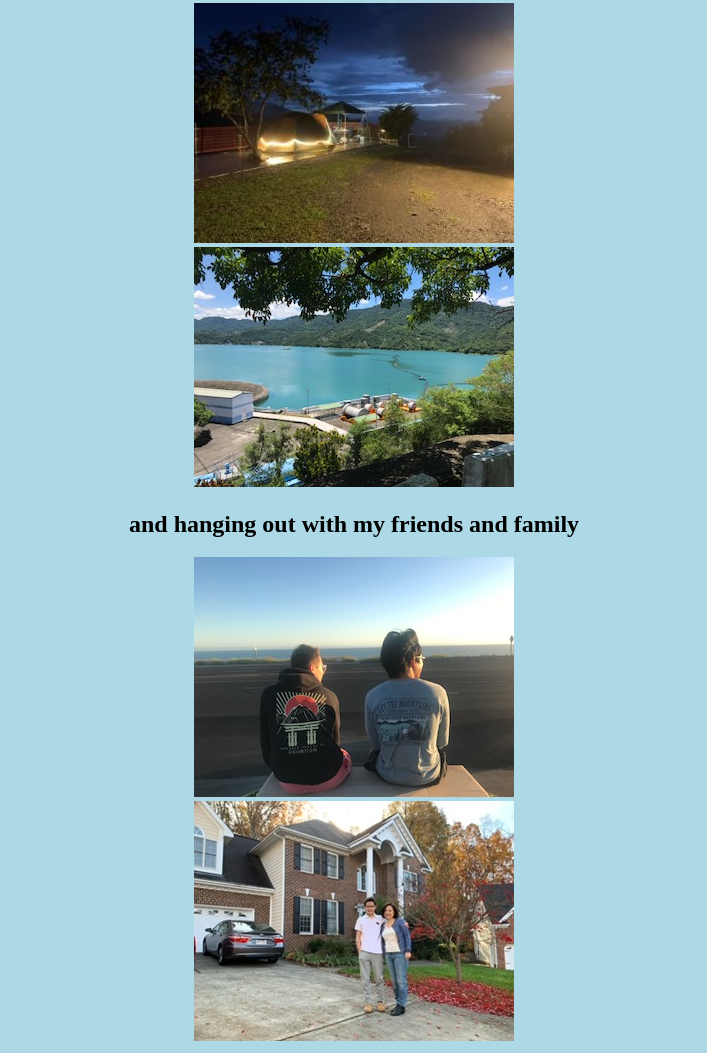
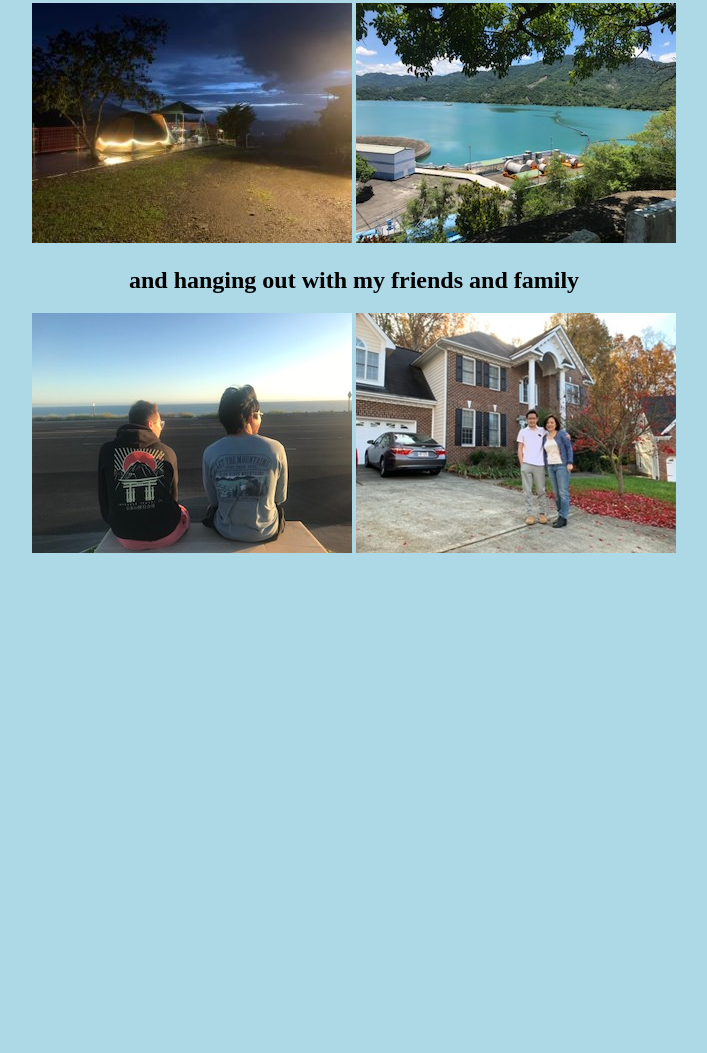
Before and after one commit to Ryanyounng/website, a plain HTML site: page aboutme.html in a window 1280 px wide. Shown: the part 481-1534 px from the top of the page, without its empty margins (286-993 px from the left). After the commit the page ends 1046 px from the top, so only its background shows below. Drawn offline with Linux system fonts and the light colour scheme.

Commit message:
Update aboutme.html

```diff
--- a/aboutme.html
+++ b/aboutme.html
@@ -12,10 +12,10 @@
     <center><img src="images/beach.jpg"  >
     <h2>   i love mother nature </h2>
     <center><img src="images/camp.jpg"  >
-    <center><img src="images/dam.jpg"  >
+    <img src="images/dam.jpg"  >
     <h2>   and hanging out with my friends and family </h2>
     <center><img src="images/back.jpg"  >
-    <center><img src="images/family.jpg"  >
+    <img src="images/family.jpg"  >
     </a>
 
    </body>
```
